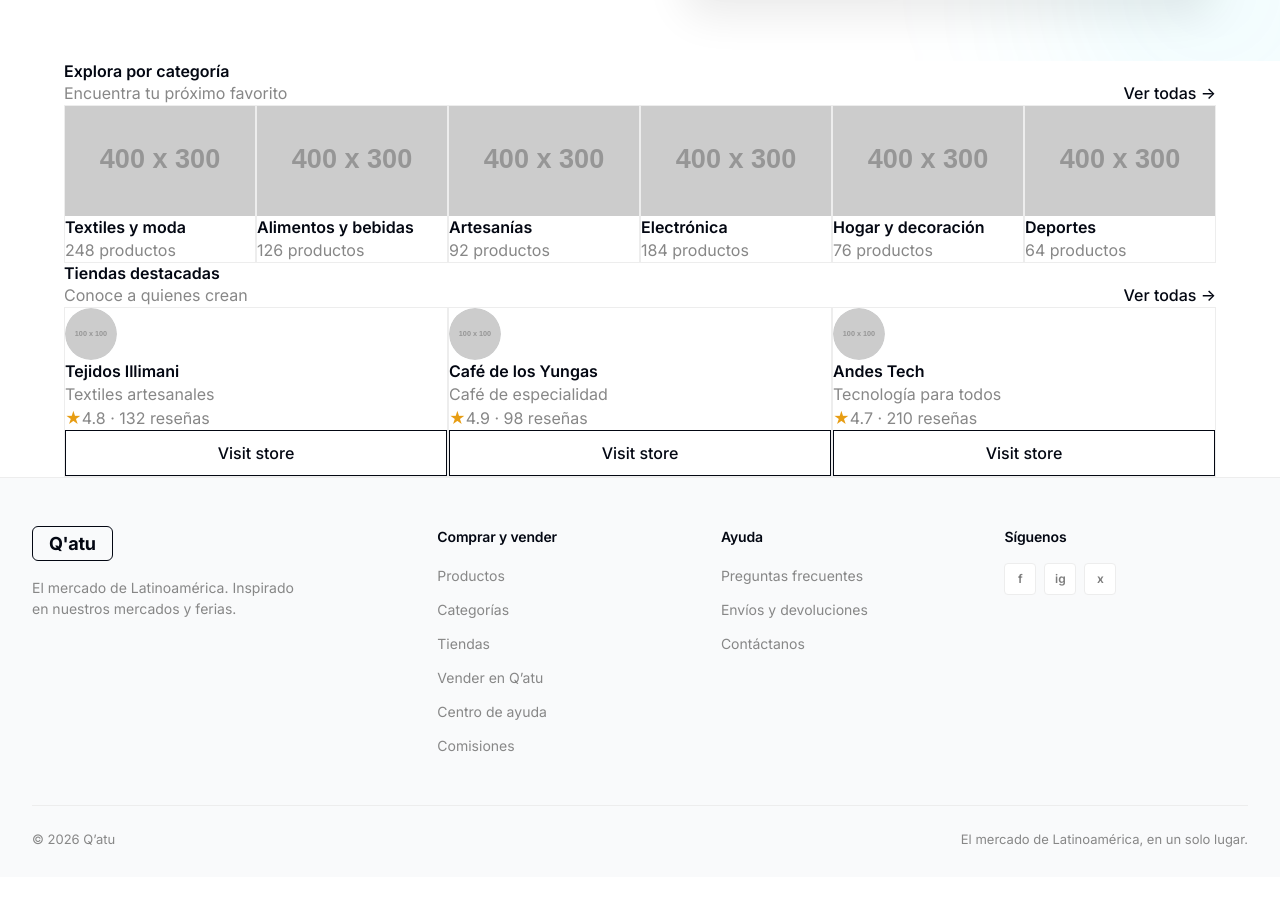
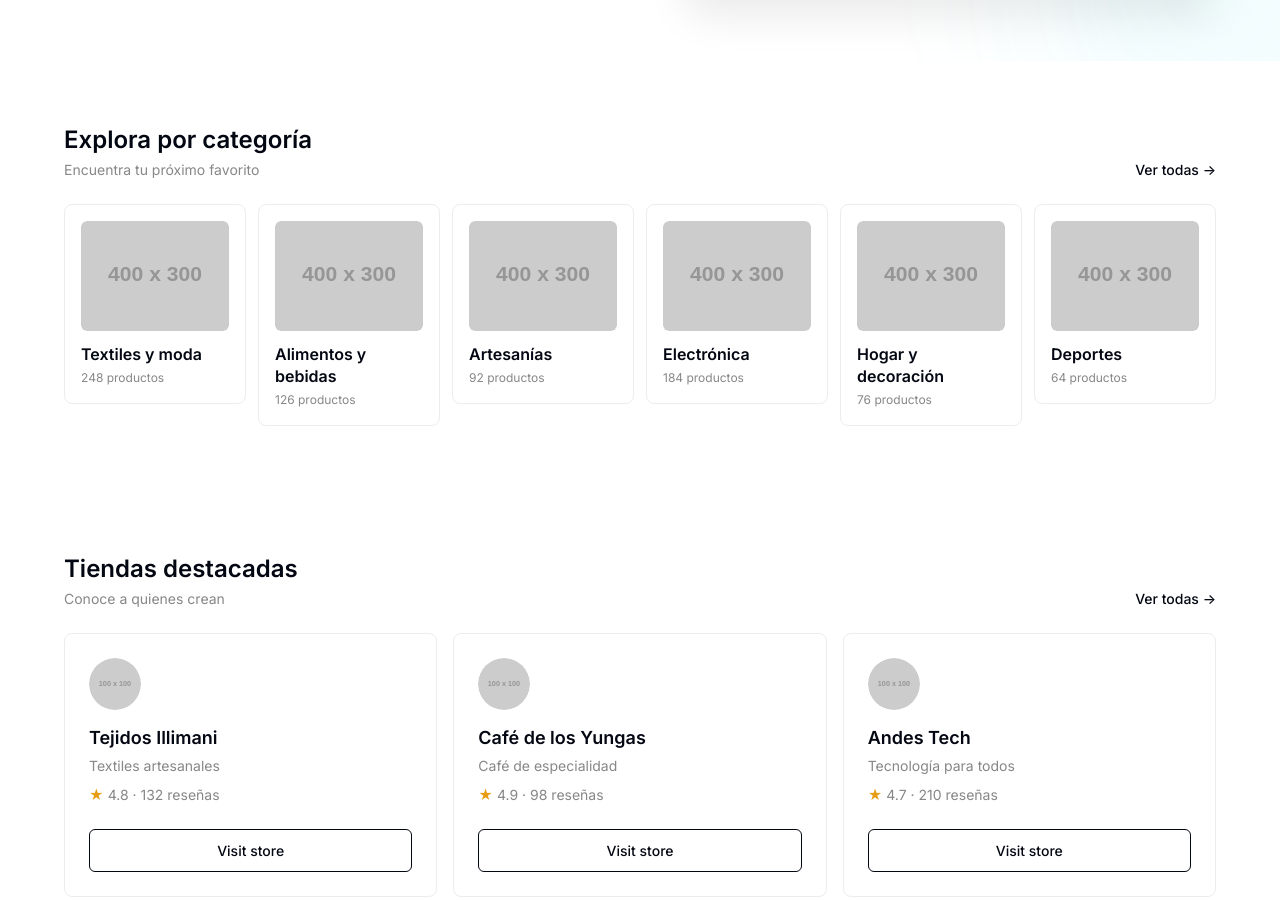
Before and after one commit to JalaU-Capstones/qatu-client, a website built with Vite: page index.html in a window 1280 px wide. Shown: the part 551-1451 px from the top of the page. Before the commit the page ends 1428 px from the top, so only its background shows below. Built offline with nearby package versions, Linux system fonts and the light colour scheme; placeholder pictures from the web are drawn by us.

Commit message:
fix(styles): apply calc() to unitless tokens for internal padding and shadows
- Wrap numeric design tokens in calc(... * 1px) across categories.css,
  featured-stores.css, and hero.css
- Fix internal padding on category cards and store cards so text no longer touches borders
- Add subtle hover shadows to cards as per the Figma mockup
- Verify grid gaps and internal margins are correctly rendered

```diff
--- a/src/views/components/categories.css
+++ b/src/views/components/categories.css
@@ -5,7 +5,7 @@
 
 .q-categories {
   width: 100%;
-  padding: var(--q-geist-space-16x, 64px) 0;
+  padding: calc(var(--q-geist-space-16x, 64) * 1px) 0;
   box-sizing: border-box;
 }
 
@@ -13,8 +13,8 @@
   display: flex;
   align-items: flex-end;
   justify-content: space-between;
-  margin-bottom: var(--q-geist-space-6x, 24px);
-  gap: var(--q-geist-space-4x, 16px);
+  margin-bottom: calc(var(--q-geist-space-6x, 24) * 1px);
+  gap: calc(var(--q-geist-space-4x, 16) * 1px);
 }
 
 .q-categories__title-group {
@@ -24,16 +24,16 @@
 
 .q-categories__title {
   font-family: var(--q-font-sans, system-ui, -apple-system, sans-serif);
-  font-size: var(--q-text-2xl, 24px);
+  font-size: calc(var(--q-text-2xl, 24) * 1px);
   font-weight: var(--q-font-weight-semibold, 600);
   color: var(--q-fg-primary, #171717);
-  margin: 0 0 var(--q-geist-space, 4px) 0;
+  margin: 0 0 calc(var(--q-geist-space, 4) * 1px) 0;
   line-height: var(--q-leading-tight, 1.25);
 }
 
 .q-categories__subtitle {
   font-family: var(--q-font-sans, system-ui, -apple-system, sans-serif);
-  font-size: var(--q-text-sm, 14px);
+  font-size: calc(var(--q-text-sm, 14) * 1px);
   color: var(--q-fg-muted, #666666);
   margin: 0;
   line-height: var(--q-leading-normal, 1.5);
@@ -41,7 +41,7 @@
 
 a.q-categories__see-all {
   font-family: var(--q-font-sans, system-ui, -apple-system, sans-serif);
-  font-size: var(--q-text-sm, 14px);
+  font-size: calc(var(--q-text-sm, 14) * 1px);
   font-weight: var(--q-font-weight-medium, 500);
   color: var(--q-fg-primary, #171717);
   text-decoration: none;
@@ -57,7 +57,7 @@ a.q-categories__see-all:hover {
 .q-categories__grid {
   display: grid;
   grid-template-columns: repeat(6, minmax(0, 1fr));
-  gap: var(--q-geist-space-3x, 12px);
+  gap: calc(var(--q-geist-space-3x, 12) * 1px);
   list-style: none;
   margin: 0;
   padding: 0;
@@ -74,20 +74,18 @@ a.q-category-card {
   flex-direction: column;
   background-color: var(--q-bg-page, #ffffff);
   border: 1px solid var(--q-border-default, #ededed);
-  border-radius: var(--q-radius-lg, 8px);
-  padding: var(--q-geist-space-4x, 16px);
+  border-radius: calc(var(--q-radius-lg, 8) * 1px);
+  padding: calc(var(--q-geist-space-4x, 16) * 1px);
   text-decoration: none;
   box-sizing: border-box;
   transition:
-    border-color var(--q-default-transition-duration, 150ms)
-      var(--q-default-transition-timing-function, ease),
-    box-shadow var(--q-default-transition-duration, 150ms)
-      var(--q-default-transition-timing-function, ease);
+    border-color 150ms ease,
+    box-shadow 150ms ease;
 }
 
 a.q-category-card:hover {
   border-color: var(--q-border-strong, #171717);
-  box-shadow: 0 2px 8px rgba(0, 0, 0, 0.06);
+  box-shadow: 0 4px 12px rgba(0, 0, 0, 0.05);
 }
 
 a.q-category-card:focus-visible {
@@ -98,14 +96,14 @@ a.q-category-card:focus-visible {
 .q-category-card__image-placeholder {
   height: 110px;
   background-color: var(--q-bg-surface, #f9fafb);
-  border-radius: var(--q-radius-md, 6px);
+  border-radius: calc(var(--q-radius-md, 6) * 1px);
   overflow: hidden;
   display: flex;
   align-items: center;
   justify-content: center;
-  margin-bottom: var(--q-geist-space-3x, 12px);
+  margin-bottom: calc(var(--q-geist-space-3x, 12) * 1px);
   color: var(--q-fg-muted, #999999);
-  font-size: var(--q-text-lg, 18px);
+  font-size: calc(var(--q-text-lg, 18) * 1px);
   user-select: none;
 }
 
@@ -119,16 +117,16 @@ a.q-category-card:focus-visible {
 
 .q-category-card__name {
   font-family: var(--q-font-sans, system-ui, -apple-system, sans-serif);
-  font-size: var(--q-text-base, 16px);
+  font-size: calc(var(--q-text-base, 16) * 1px);
   font-weight: var(--q-font-weight-semibold, 600);
   color: var(--q-fg-primary, #171717);
-  margin: 0 0 var(--q-geist-space, 4px) 0;
+  margin: 0 0 calc(var(--q-geist-space, 4) * 1px) 0;
   line-height: var(--q-leading-snug, 1.375);
 }
 
 .q-category-card__count {
   font-family: var(--q-font-sans, system-ui, -apple-system, sans-serif);
-  font-size: var(--q-text-xs, 12px);
+  font-size: calc(var(--q-text-xs, 12) * 1px);
   color: var(--q-fg-muted, #666666);
   margin: 0;
   line-height: var(--q-leading-normal, 1.5);
@@ -142,16 +140,16 @@ a.q-category-card:focus-visible {
 
 @media (max-width: 768px) {
   .q-categories {
-    padding: var(--q-geist-space-10x, 40px) 0;
+    padding: calc(var(--q-geist-space-10x, 40) * 1px) 0;
   }
 
   .q-categories__title {
-    font-size: var(--q-text-xl, 20px);
+    font-size: calc(var(--q-text-xl, 20) * 1px);
   }
 
   .q-categories__grid {
     grid-template-columns: repeat(2, minmax(0, 1fr));
-    gap: var(--q-geist-space-2x, 8px);
+    gap: calc(var(--q-geist-space-2x, 8) * 1px);
   }
 
   .q-category-card__image-placeholder {
--- a/src/views/components/featured-stores.css
+++ b/src/views/components/featured-stores.css
@@ -5,7 +5,7 @@
 
 .q-featured-stores {
   width: 100%;
-  padding: var(--q-geist-space-16x, 64px) 0;
+  padding: calc(var(--q-geist-space-16x, 64) * 1px) 0;
   box-sizing: border-box;
 }
 
@@ -13,8 +13,8 @@
   display: flex;
   align-items: flex-end;
   justify-content: space-between;
-  margin-bottom: var(--q-geist-space-6x, 24px);
-  gap: var(--q-geist-space-4x, 16px);
+  margin-bottom: calc(var(--q-geist-space-6x, 24) * 1px);
+  gap: calc(var(--q-geist-space-4x, 16) * 1px);
 }
 
 .q-featured-stores__title-group {
@@ -24,16 +24,16 @@
 
 .q-featured-stores__title {
   font-family: var(--q-font-sans, system-ui, -apple-system, sans-serif);
-  font-size: var(--q-text-2xl, 24px);
+  font-size: calc(var(--q-text-2xl, 24) * 1px);
   font-weight: var(--q-font-weight-semibold, 600);
   color: var(--q-fg-primary, #171717);
-  margin: 0 0 var(--q-geist-space, 4px) 0;
+  margin: 0 0 calc(var(--q-geist-space, 4) * 1px) 0;
   line-height: var(--q-leading-tight, 1.25);
 }
 
 .q-featured-stores__subtitle {
   font-family: var(--q-font-sans, system-ui, -apple-system, sans-serif);
-  font-size: var(--q-text-sm, 14px);
+  font-size: calc(var(--q-text-sm, 14) * 1px);
   color: var(--q-fg-muted, #666666);
   margin: 0;
   line-height: var(--q-leading-normal, 1.5);
@@ -41,7 +41,7 @@
 
 a.q-featured-stores__see-all {
   font-family: var(--q-font-sans, system-ui, -apple-system, sans-serif);
-  font-size: var(--q-text-sm, 14px);
+  font-size: calc(var(--q-text-sm, 14) * 1px);
   font-weight: var(--q-font-weight-medium, 500);
   color: var(--q-fg-primary, #171717);
   text-decoration: none;
@@ -57,7 +57,7 @@ a.q-featured-stores__see-all:hover {
 .q-featured-stores__grid {
   display: grid;
   grid-template-columns: repeat(3, minmax(0, 1fr));
-  gap: var(--q-geist-space-4x, 16px);
+  gap: calc(var(--q-geist-space-4x, 16) * 1px);
   list-style: none;
   margin: 0;
   padding: 0;
@@ -74,19 +74,17 @@ a.q-featured-stores__see-all:hover {
   flex-direction: column;
   background-color: var(--q-bg-page, #ffffff);
   border: 1px solid var(--q-border-default, #ededed);
-  border-radius: var(--q-radius-lg, 8px);
-  padding: var(--q-geist-space-6x, 24px);
+  border-radius: calc(var(--q-radius-lg, 8) * 1px);
+  padding: calc(var(--q-geist-space-6x, 24) * 1px);
   box-sizing: border-box;
   transition:
-    border-color var(--q-default-transition-duration, 150ms)
-      var(--q-default-transition-timing-function, ease),
-    box-shadow var(--q-default-transition-duration, 150ms)
-      var(--q-default-transition-timing-function, ease);
+    border-color 150ms ease,
+    box-shadow 150ms ease;
 }
 
 .q-store-card:hover {
   border-color: var(--q-border-strong, #171717);
-  box-shadow: 0 2px 8px rgba(0, 0, 0, 0.06);
+  box-shadow: 0 4px 12px rgba(0, 0, 0, 0.05);
 }
 
 .q-store-card__avatar {
@@ -98,9 +96,9 @@ a.q-featured-stores__see-all:hover {
   display: flex;
   align-items: center;
   justify-content: center;
-  margin-bottom: var(--q-geist-space-4x, 16px);
+  margin-bottom: calc(var(--q-geist-space-4x, 16) * 1px);
   color: var(--q-fg-muted, #999999);
-  font-size: var(--q-text-lg, 18px);
+  font-size: calc(var(--q-text-lg, 18) * 1px);
   user-select: none;
 }
 
@@ -114,28 +112,28 @@ a.q-featured-stores__see-all:hover {
 
 .q-store-card__name {
   font-family: var(--q-font-sans, system-ui, -apple-system, sans-serif);
-  font-size: var(--q-text-lg, 18px);
+  font-size: calc(var(--q-text-lg, 18) * 1px);
   font-weight: var(--q-font-weight-semibold, 600);
   color: var(--q-fg-primary, #171717);
-  margin: 0 0 var(--q-geist-space, 4px) 0;
+  margin: 0 0 calc(var(--q-geist-space, 4) * 1px) 0;
   line-height: var(--q-leading-snug, 1.375);
 }
 
 .q-store-card__category {
   font-family: var(--q-font-sans, system-ui, -apple-system, sans-serif);
-  font-size: var(--q-text-sm, 14px);
+  font-size: calc(var(--q-text-sm, 14) * 1px);
   color: var(--q-fg-muted, #666666);
-  margin: 0 0 var(--q-geist-space-2x, 8px) 0;
+  margin: 0 0 calc(var(--q-geist-space-2x, 8) * 1px) 0;
 }
 
 .q-store-card__rating {
   font-family: var(--q-font-sans, system-ui, -apple-system, sans-serif);
-  font-size: var(--q-text-sm, 14px);
+  font-size: calc(var(--q-text-sm, 14) * 1px);
   color: var(--q-fg-muted, #666666);
-  margin-bottom: var(--q-geist-space-6x, 24px);
+  margin-bottom: calc(var(--q-geist-space-6x, 24) * 1px);
   display: flex;
   align-items: center;
-  gap: var(--q-geist-space, 4px);
+  gap: calc(var(--q-geist-space, 4) * 1px);
 }
 
 .q-store-card__star {
@@ -147,11 +145,11 @@ a.q-store-card__cta {
   width: 100%;
   padding: 10px 16px;
   border: 1px solid var(--q-fg-primary, #171717);
-  border-radius: var(--q-radius-md, 6px);
+  border-radius: calc(var(--q-radius-md, 6) * 1px);
   background-color: transparent;
   color: var(--q-fg-primary, #171717);
   font-family: var(--q-font-sans, system-ui, -apple-system, sans-serif);
-  font-size: var(--q-text-sm, 14px);
+  font-size: calc(var(--q-text-sm, 14) * 1px);
   font-weight: var(--q-font-weight-medium, 500);
   text-align: center;
   text-decoration: none;
@@ -178,17 +176,17 @@ a.q-store-card__cta:focus-visible {
 @media (max-width: 1023px) {
   .q-featured-stores__grid {
     grid-template-columns: repeat(2, minmax(0, 1fr));
-    gap: var(--q-geist-space-3x, 12px);
+    gap: calc(var(--q-geist-space-3x, 12) * 1px);
   }
 }
 
 @media (max-width: 768px) {
   .q-featured-stores {
-    padding: var(--q-geist-space-10x, 40px) 0;
+    padding: calc(var(--q-geist-space-10x, 40) * 1px) 0;
   }
 
   .q-featured-stores__title {
-    font-size: var(--q-text-xl, 20px);
+    font-size: calc(var(--q-text-xl, 20) * 1px);
   }
 
   .q-featured-stores__grid {
@@ -196,6 +194,6 @@ a.q-store-card__cta:focus-visible {
   }
 
   .q-store-card {
-    padding: var(--q-geist-space-4x, 16px);
+    padding: calc(var(--q-geist-space-4x, 16) * 1px);
   }
 }
--- a/src/views/components/hero.css
+++ b/src/views/components/hero.css
@@ -92,7 +92,7 @@
 
 .q-hero__search-input {
   flex: 1;
-  padding: 12px 16px;
+  padding: calc(var(--q-geist-space-3x, 12) * 1px) calc(var(--q-geist-space-4x, 16) * 1px);
   border: 1px solid var(--q-border-default, #ededed);
   border-radius: calc(var(--q-radius-md, 6) * 1px);
   font-family: var(--q-font-sans, system-ui, -apple-system, sans-serif);
@@ -114,7 +114,7 @@
 }
 
 .q-hero__search-button {
-  padding: 12px 24px;
+  padding: calc(var(--q-geist-space-3x, 12) * 1px) calc(var(--q-geist-space-6x, 24) * 1px);
   border: none;
   border-radius: calc(var(--q-radius-md, 6) * 1px);
   background: var(--q-fg-primary, #171717);
@@ -146,7 +146,7 @@
   margin-top: calc(var(--q-geist-space-3x, 12) * 1px);
   display: flex;
   flex-wrap: wrap;
-  gap: calc(var(--q-geist-space-1x, 4) * 1px);
+  gap: calc(var(--q-geist-space, 4) * 1px);
   align-items: center;
   font-family: var(--q-font-sans, system-ui, -apple-system, sans-serif);
   font-size: calc(var(--q-text-sm, 14) * 1px);
@@ -155,7 +155,7 @@
 .q-hero__quick-links-label {
   color: var(--q-fg-muted, #666666);
   font-weight: var(--q-font-weight-medium, 500);
-  margin-right: calc(var(--q-geist-space-1x, 4) * 1px);
+  margin-right: calc(var(--q-geist-space, 4) * 1px);
 }
 
 a.q-hero__quick-link {
@@ -227,14 +227,14 @@ a.q-hero__quick-link:focus-visible {
 
 a.q-hero__floating-card {
   position: absolute;
-  bottom: 24px;
-  left: 24px;
+  bottom: calc(var(--q-geist-space-6x, 24) * 1px);
+  left: calc(var(--q-geist-space-6x, 24) * 1px);
   background: var(--q-bg-page, #ffffff);
   border-radius: calc(var(--q-radius-lg, 8) * 1px);
-  padding: 12px 16px;
+  padding: calc(var(--q-geist-space-3x, 12) * 1px) calc(var(--q-geist-space-4x, 16) * 1px);
   display: flex;
   flex-direction: column;
-  gap: 4px;
+  gap: calc(var(--q-geist-space, 4) * 1px);
   box-shadow: 0 8px 24px rgba(0, 0, 0, 0.12);
   border: 1px solid var(--q-border-default, #ededed);
   text-decoration: none;
```
